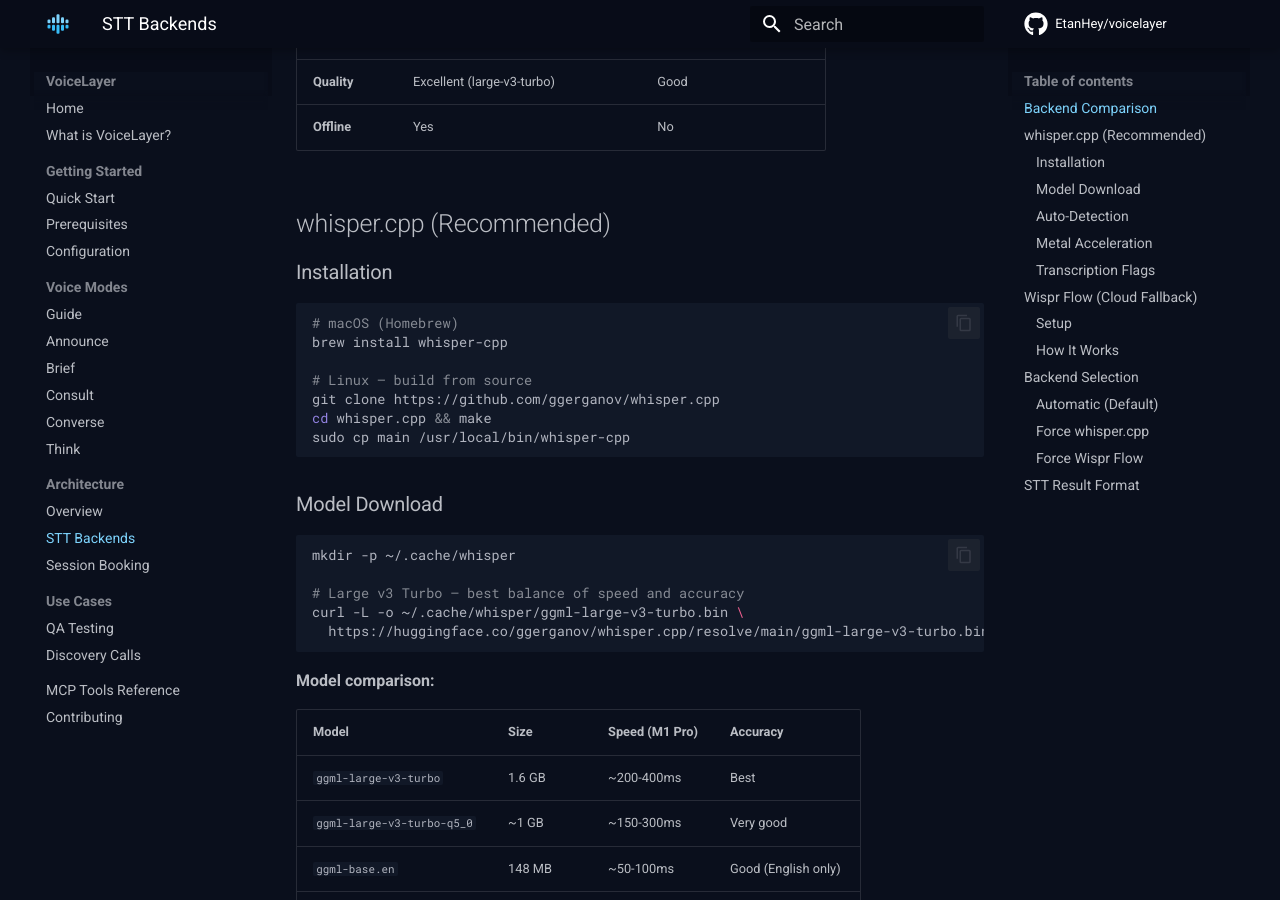
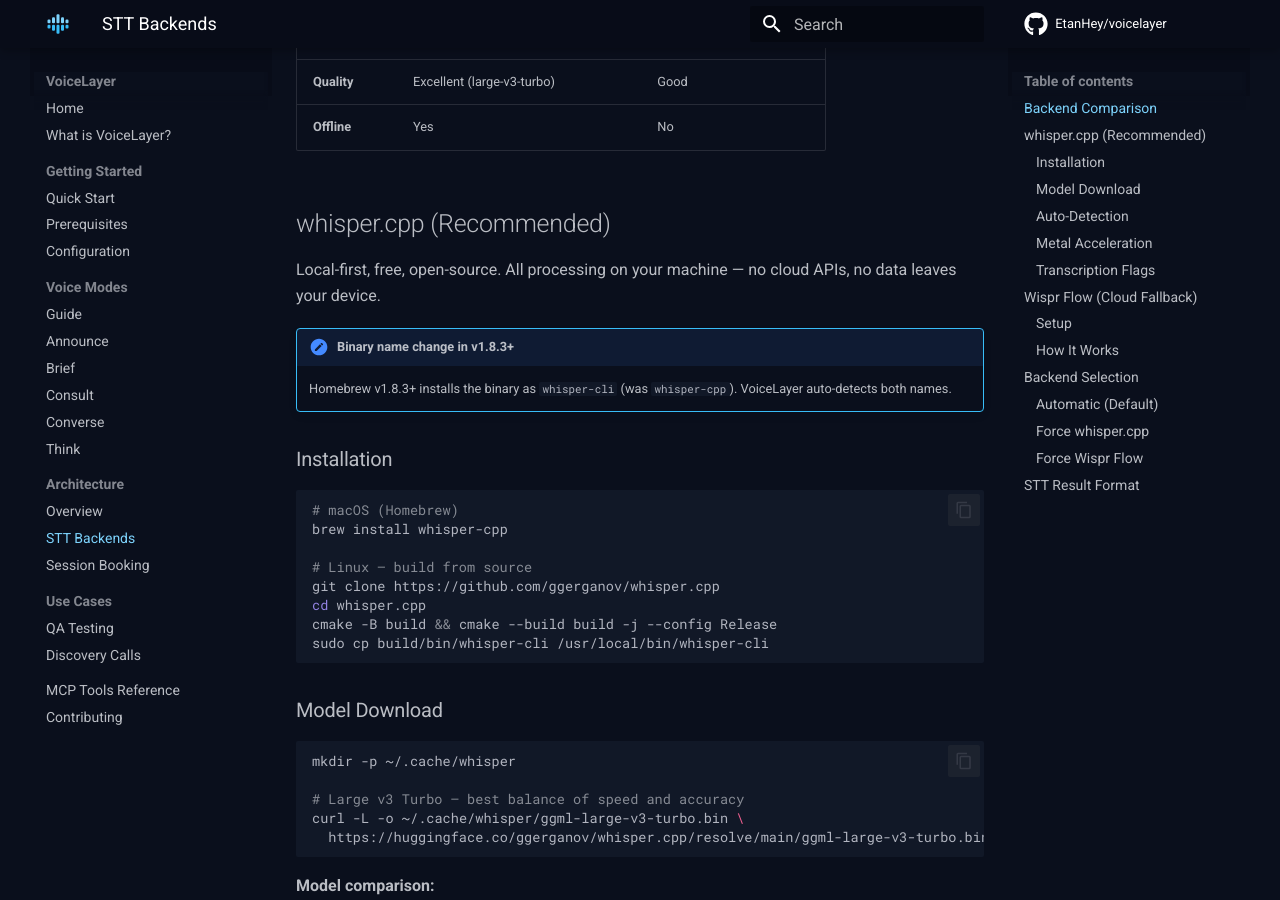
Before and after one commit to EtanHey/voicelayer, an MkDocs documentation site: the page built from docs/architecture/stt-backends.md, in a window 1280 px wide and 900 px high, scrolled down 536 px. Built offline with MkDocs 1.6.1 and Material for MkDocs 9.7.7, drawn with Linux system fonts in a browser that asks for light colours; comment, search, counter and statistics services are not loaded.

Commit message:
docs: update whisper-cli binary name across all docs (#11)
Homebrew v1.8.3+ installs binary as `whisper-cli` (was `whisper-cpp`).
Update prerequisites verification command, Linux build instructions,
and error messages to reflect the new binary name.

Co-authored-by: Claude Opus 4.6 <noreply@anthropic.com>

````diff
--- a/docs/architecture/stt-backends.md
+++ b/docs/architecture/stt-backends.md
@@ -16,6 +16,11 @@ VoiceLayer supports two speech-to-text backends with automatic detection. Local
 
 ## whisper.cpp (Recommended)
 
+Local-first, free, open-source. All processing on your machine — no cloud APIs, no data leaves your device.
+
+!!! note "Binary name change in v1.8.3+"
+    Homebrew v1.8.3+ installs the binary as `whisper-cli` (was `whisper-cpp`). VoiceLayer auto-detects both names.
+
 ### Installation
 
 ```bash
@@ -24,8 +29,9 @@ brew install whisper-cpp
 
 # Linux — build from source
 git clone https://github.com/ggerganov/whisper.cpp
-cd whisper.cpp && make
-sudo cp main /usr/local/bin/whisper-cpp
+cd whisper.cpp
+cmake -B build && cmake --build build -j --config Release
+sudo cp build/bin/whisper-cli /usr/local/bin/whisper-cli
 ```
 
 ### Model Download
````
Also changed, not shown: docs/getting-started/prerequisites.md (+1 -1 lines), docs/modes/converse.md (+1 -1 lines).
